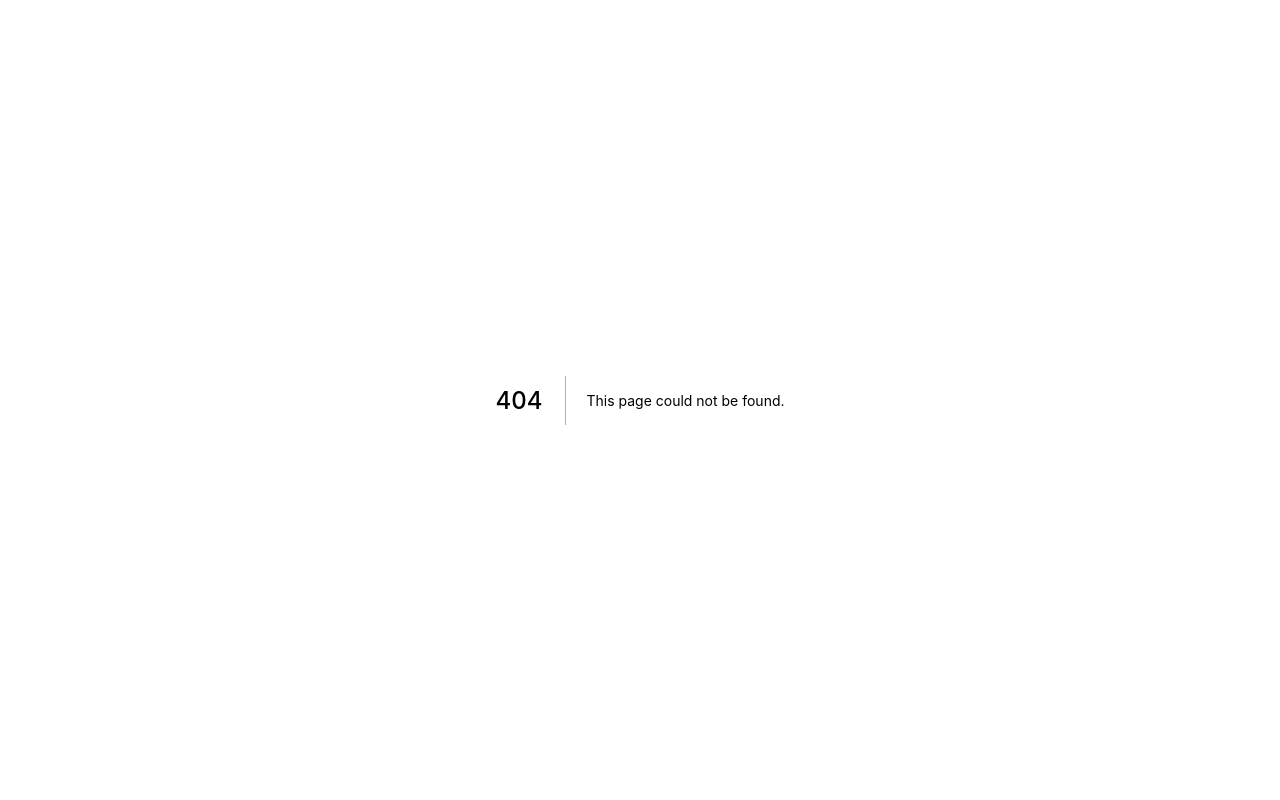
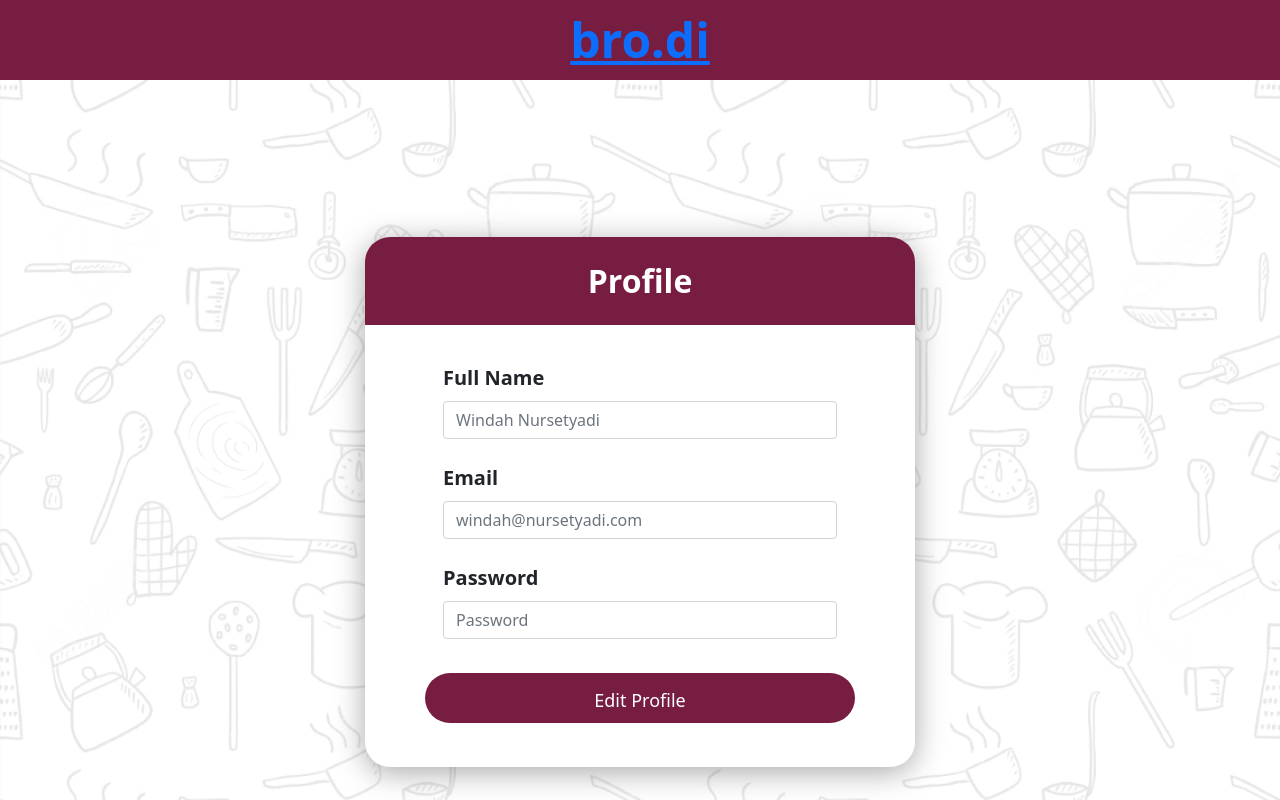
Before and after one commit to matthewfelixr/bro.di, a Next.js app: page /profile in a window 1280 px wide. Before the commit this address had no page. Shown: the top 800 px of the page. Built offline with nearby package versions, Linux system fonts and the light colour scheme.

Commit message:
add profile page and search page unfinished

```diff
--- a/pages/components/Layout/layout.module.css
+++ b/pages/components/Layout/layout.module.css
@@ -397,3 +397,51 @@ grid-column : 3/5 ;
     border: unset;
     border: #781D42 2px;
 }
+
+/* Profile Page */
+.profile_container {
+    display: block;
+    justify-content: center;
+    width: 550px;
+    height: 530px;
+    margin-left: auto;
+    margin-right: auto;
+    margin-top: 157px;
+    margin-bottom: 167px;
+
+
+    background: #FFFFFF;
+    /* Button Drop Shadow */
+
+    box-shadow: 0px 5px 30px rgba(0, 0, 0, 0.35);
+    border-radius: 25px;
+}
+.button_sub_profile{
+    align-items: center;
+    justify-content: center;
+    height: 50px;
+    font-size: 18px;
+    color: white;
+    background-color: #781D42;
+    border-radius: 38px;
+    text-align: center;
+    padding-top: 5px;
+    width: 430px;
+    margin: auto;
+    margin-top: 10px;
+    margin-bottom: 10px;
+    border: unset;
+    border: #781D42 2px;
+}
+
+/* Search Page */
+.search_header {
+    margin-left: 10rem;
+    margin-right: 10rem;
+    margin-top: 3rem;
+    margin-bottom: 3rem;
+}
+.search_header h1 {
+    font-weight: bold;
+    color: #781D42;
+}
--- /dev/null
+++ b/pages/profile.js
@@ -0,0 +1,39 @@
+import React from 'react'
+import { Form } from 'react-bootstrap'
+import style from './components/Layout/layout.module.css'
+import Layout from '../Layouts/Layout'
+// import Link from 'next/link'
+
+const profile = () => {
+  return (
+    <div className={style.body}>
+        <Layout>
+            <div className={style.profile_container}>
+            <h2 className={`${style.form_title} ${'text-center'}`}><b> Profile </b></h2>
+            <Form className={style.form_container}>
+                <Form.Group className="mb-4 px-5" controlId="formBasicName">
+                    <Form.Label className={style.form_label}>Full Name</Form.Label>
+                    <Form.Control type="text" placeholder="Windah Nursetyadi" />
+                </Form.Group>
+
+                <Form.Group className="mb-4 px-5" controlId="formBasicEmail">
+                    <Form.Label className={style.form_label}>Email</Form.Label>
+                    <Form.Control type="email" placeholder="windah@nursetyadi.com" />
+                </Form.Group>
+
+                <Form.Group className="mb-4 px-5" controlId="formBasicPassword">
+                    <Form.Label className={style.form_label}>Password</Form.Label>
+                    <Form.Control type="password" placeholder="Password" />
+                </Form.Group>
+
+                <div className='d-grid gap-2'>
+                    <button className={`${style.button_sub_profile} ${"flex-grow-1 px-6"}`}type="submit">Edit Profile</button>
+                </div>
+            </Form>
+            </div>
+        </Layout>
+    </div>
+  )
+}
+
+export default profile
```
Also changed, not shown: pages/components/Layout/RestoSearchCard.js (added, +28 -0 lines), pages/search.js (added, +19 -0 lines).
